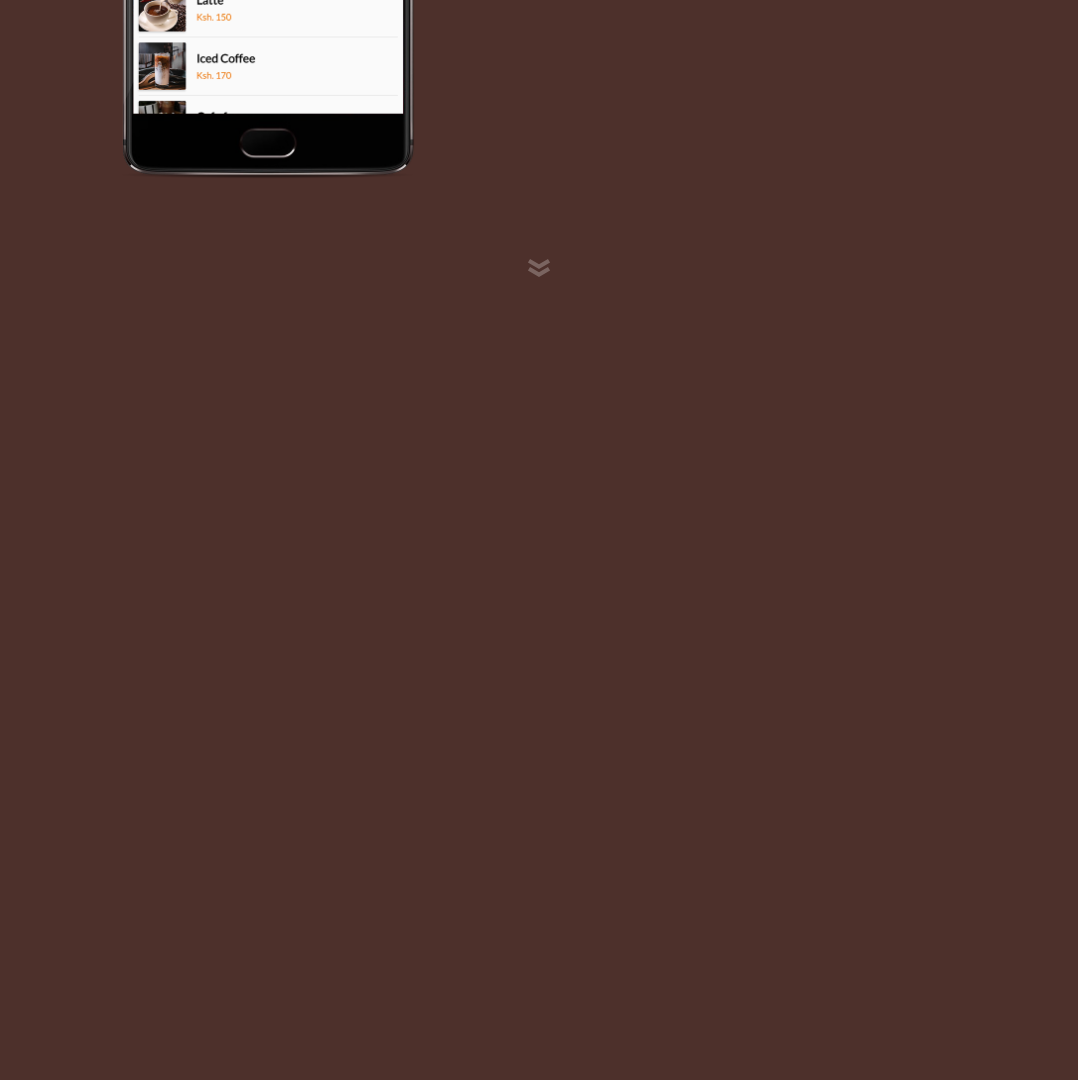
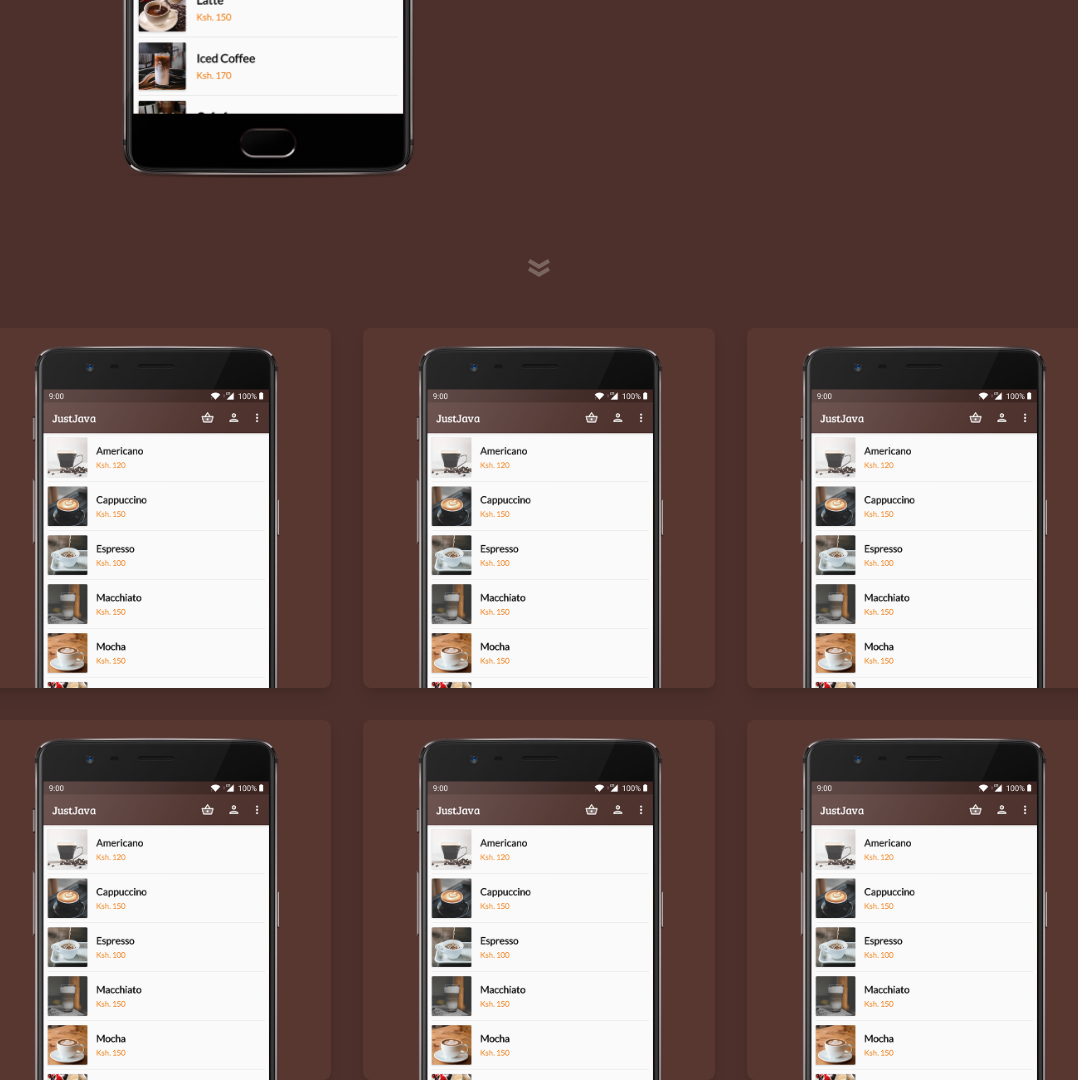
Before and after one commit to MarkNjunge/www-justjava-store, a website built with webpack: page src/index.html in a window 1280 px wide. Shown: the part 504-1584 px from the top of the page, without its empty margins (101-1179 px from the left). Before the commit the page ends 800 px from the top, so only its background shows below. Built offline with nearby package versions, Linux system fonts and the light colour scheme.

Commit message:
Add screenshots section

```diff
--- a/src/index.html
+++ b/src/index.html
@@ -52,5 +52,27 @@
         </svg>
       </div>
     </section>
+    <section id="screenshots" class="container mx-auto max-w-6xl mt-8 pr-4 pl-4">
+      <div class="screenshots">
+        <div class="flex flex-col items-center rounded-lg shadow shadow-lg screenshot-card">
+          <img src="./assets/just-java-screenshot-cropped.png" alt="" srcset="" class="pt-4 pr-4 pl-4">
+        </div>
+        <div class="flex flex-col items-center rounded-lg shadow shadow-lg screenshot-card">
+          <img src="./assets/just-java-screenshot-cropped.png" alt="" srcset="" class="pt-4 pr-4 pl-4">
+        </div>
+        <div class="flex flex-col items-center rounded-lg shadow shadow-lg screenshot-card">
+          <img src="./assets/just-java-screenshot-cropped.png" alt="" srcset="" class="pt-4 pr-4 pl-4">
+        </div>
+        <div class="flex flex-col items-center rounded-lg shadow shadow-lg screenshot-card">
+          <img src="./assets/just-java-screenshot-cropped.png" alt="" srcset="" class="pt-4 pr-4 pl-4">
+        </div>
+        <div class="flex flex-col items-center rounded-lg shadow shadow-lg screenshot-card">
+          <img src="./assets/just-java-screenshot-cropped.png" alt="" srcset="" class="pt-4 pr-4 pl-4">
+        </div>
+        <div class="flex flex-col items-center rounded-lg shadow shadow-lg screenshot-card">
+          <img src="./assets/just-java-screenshot-cropped.png" alt="" srcset="" class="pt-4 pr-4 pl-4">
+        </div>
+      </div>
+    </section>
   </body>
 </html>
--- a/src/styles/index.scss
+++ b/src/styles/index.scss
@@ -21,6 +21,20 @@ $accent: #f57c00;
     height: 60px;
   }
 
+  .screenshots {
+    display: grid;
+    grid-template-columns: 1fr 1fr 1fr;
+    grid-gap: 2rem;
+  }
+
+  .screenshot-card {
+    background: #593731;
+
+    img {
+      width: 280px;
+    }
+  }
+
   /* Small (sm) */
   @media (max-width: 640px) {
   }
@@ -34,6 +48,16 @@ $accent: #f57c00;
     .download-badge {
       height: 40px;
     }
+
+    .screenshots {
+      grid-template-columns: 1fr 1fr;
+    }
+
+    .screenshot-card {
+      img {
+        width: 180px;
+      }
+    }
   }
 
   /* Large (lg) */
```
Also changed, not shown: src/assets/just-java-screenshot-cropped.png (added).
